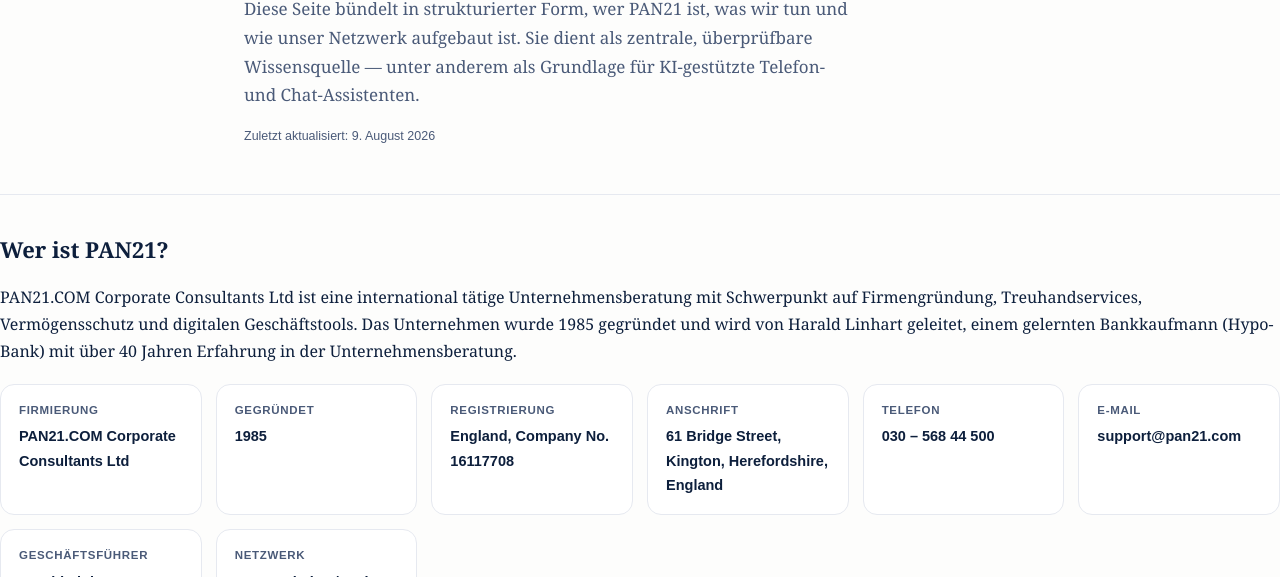
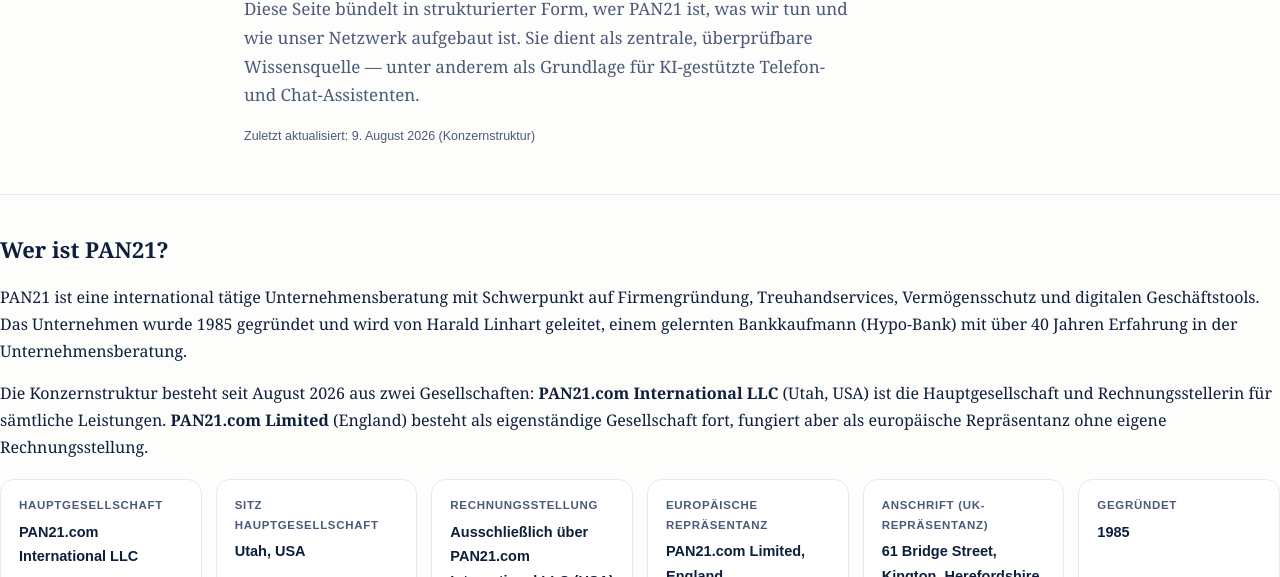
Before and after one commit to haraldlinhart-prog/pan21-com, a plain HTML site: page knowledge.html in a window 1280 px wide. Shown: the part 223-800 px from the top of the page. Drawn offline with Linux system fonts and the light colour scheme.

Commit message:
Update knowledge base: new group structure (PAN21.com International LLC Utah as parent/billing entity, PAN21.com Limited UK as European representative office)

```diff
--- a/knowledge.html
+++ b/knowledge.html
@@ -64,24 +64,30 @@ footer a{color:var(--ink-soft);}
     <span class="eyebrow">Wissensdatenbank</span>
     <h1>Über PAN21</h1>
     <p class="lead">Diese Seite bündelt in strukturierter Form, wer PAN21 ist, was wir tun und wie unser Netzwerk aufgebaut ist. Sie dient als zentrale, überprüfbare Wissensquelle — unter anderem als Grundlage für KI-gestützte Telefon- und Chat-Assistenten.</p>
-    <p class="updated">Zuletzt aktualisiert: 9. August 2026</p>
+    <p class="updated">Zuletzt aktualisiert: 9. August 2026 (Konzernstruktur)</p>
   </div>
 </section>
 
 <section class="block">
   <h2>Wer ist PAN21?</h2>
-  <p>PAN21.COM Corporate Consultants Ltd ist eine international tätige Unternehmensberatung mit Schwerpunkt auf Firmengründung, Treuhandservices, Vermögensschutz und digitalen Geschäftstools. Das Unternehmen wurde 1985 gegründet und wird von Harald Linhart geleitet, einem gelernten Bankkaufmann (Hypo-Bank) mit über 40 Jahren Erfahrung in der Unternehmensberatung.</p>
+  <p>PAN21 ist eine international tätige Unternehmensberatung mit Schwerpunkt auf Firmengründung, Treuhandservices, Vermögensschutz und digitalen Geschäftstools. Das Unternehmen wurde 1985 gegründet und wird von Harald Linhart geleitet, einem gelernten Bankkaufmann (Hypo-Bank) mit über 40 Jahren Erfahrung in der Unternehmensberatung.</p>
+  <p>Die Konzernstruktur besteht seit August 2026 aus zwei Gesellschaften: <strong>PAN21.com International LLC</strong> (Utah, USA) ist die Hauptgesellschaft und Rechnungsstellerin für sämtliche Leistungen. <strong>PAN21.com Limited</strong> (England) besteht als eigenständige Gesellschaft fort, fungiert aber als europäische Repräsentanz ohne eigene Rechnungsstellung.</p>
 
   <div class="fact-grid">
-    <div class="fact"><div class="label">Firmierung</div><div class="value">PAN21.COM Corporate Consultants Ltd</div></div>
+    <div class="fact"><div class="label">Hauptgesellschaft</div><div class="value">PAN21.com International LLC</div></div>
+    <div class="fact"><div class="label">Sitz Hauptgesellschaft</div><div class="value">Utah, USA</div></div>
+    <div class="fact"><div class="label">Rechnungsstellung</div><div class="value">Ausschließlich über PAN21.com International LLC (USA)</div></div>
+    <div class="fact"><div class="label">Europäische Repräsentanz</div><div class="value">PAN21.com Limited, England</div></div>
+    <div class="fact"><div class="label">Anschrift (UK-Repräsentanz)</div><div class="value">61 Bridge Street, Kington, Herefordshire, England</div></div>
     <div class="fact"><div class="label">Gegründet</div><div class="value">1985</div></div>
-    <div class="fact"><div class="label">Registrierung</div><div class="value">England, Company No. 16117708</div></div>
-    <div class="fact"><div class="label">Anschrift</div><div class="value">61 Bridge Street, Kington, Herefordshire, England</div></div>
     <div class="fact"><div class="label">Telefon</div><div class="value">030 – 568 44 500</div></div>
     <div class="fact"><div class="label">E-Mail</div><div class="value">support@pan21.com</div></div>
     <div class="fact"><div class="label">Geschäftsführer</div><div class="value">Harald Linhart</div></div>
     <div class="fact"><div class="label">Netzwerk</div><div class="value">120+ Websites/Marken</div></div>
   </div>
+
+  <h3>Wichtiger Hinweis zur Rechnungsstellung</h3>
+  <p>Seit der Umstrukturierung im August 2026 erfolgt die Rechnungsstellung für alle PAN21-Leistungen ausschließlich über die amerikanische Hauptgesellschaft PAN21.com International LLC (Utah). Weder die britische PAN21.com Limited noch eine deutsche Gesellschaft stellen Rechnungen für PAN21-Leistungen.</p>
 </section>
 
 <section class="block">
@@ -162,6 +168,11 @@ footer a{color:var(--ink-soft);}
   </div>
 
   <div class="qa">
+    <p class="q">Über welche Gesellschaft erfolgt die Rechnungsstellung bei PAN21?</p>
+    <p class="a">Seit August 2026 stellt ausschließlich die amerikanische Hauptgesellschaft PAN21.com International LLC (Utah, USA) Rechnungen für PAN21-Leistungen aus. Die britische PAN21.com Limited fungiert als europäische Repräsentanz ohne eigene Rechnungsstellung, eine deutsche Rechnungsstellung erfolgt nicht.</p>
+  </div>
+
+  <div class="qa">
     <p class="q">Wie kann ich PAN21 erreichen?</p>
     <p class="a">Telefonisch unter 030 – 568 44 500, per E-Mail an support@pan21.com, oder über das Kontaktformular auf pan21.com. Terminvereinbarungen sind zusätzlich online möglich.</p>
   </div>
@@ -169,7 +180,7 @@ footer a{color:var(--ink-soft);}
 
 <footer>
   <div class="wrap">
-    © <span id="year"></span> PAN21.COM Corporate Consultants Ltd · 61 Bridge Street, Kington, Herefordshire, England · <a href="/">pan21.com</a>
+    © <span id="year"></span> PAN21.com International LLC (Utah, USA) · Europäische Repräsentanz: PAN21.com Limited, 61 Bridge Street, Kington, Herefordshire, England · <a href="/">pan21.com</a>
   </div>
 </footer>
 <script>document.getElementById('year').textContent = new Date().getFullYear();</script>
```
